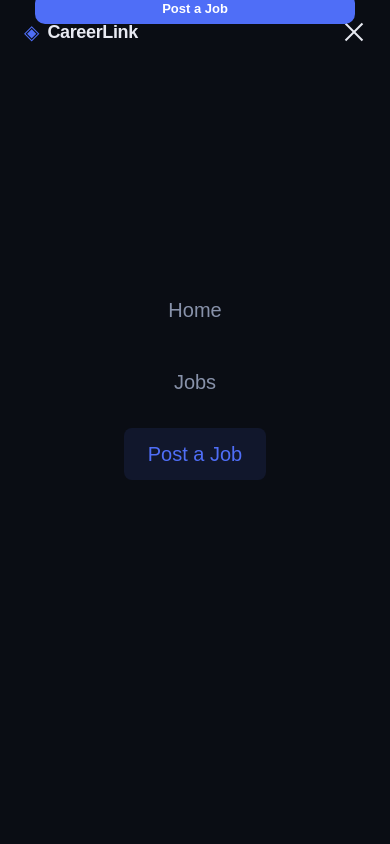
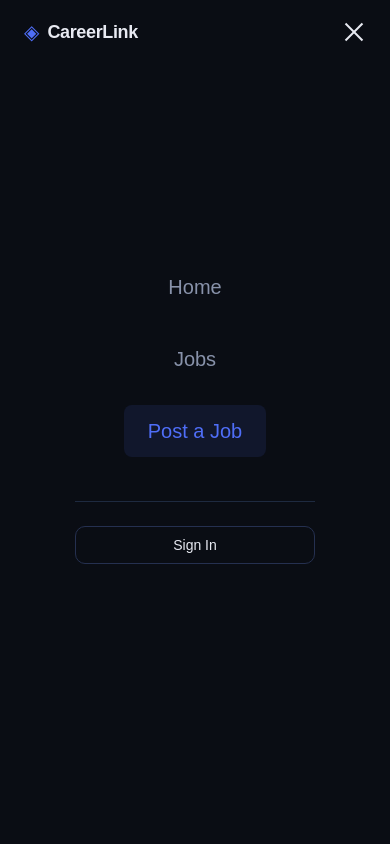
Before and after one commit to choudhary-gourav/CareerLink, a React (Create React App) app in the folder careerlink/: page /job-posters in a window 390 px wide. Both pictures are taken after a click on the button "Toggle navigation menu". Shown: the top 844 px of the page. Built offline with nearby package versions, Linux system fonts and the light colour scheme; no server answers.

Commit message:
logout on mobile

```diff
--- a/careerlink/src/components/Navbar.css
+++ b/careerlink/src/components/Navbar.css
@@ -93,6 +93,11 @@
 }
 
 
+/* Mobile actions hidden on desktop */
+.navbar-mobile-actions {
+  display: none;
+}
+
 @media (max-width: 768px) {
   .navbar-inner {
     justify-content: space-between;
@@ -102,14 +107,15 @@
     display: flex;
   }
 
-  .navbar-links,
-  .navbar-actions {
+  .navbar-links {
     display: none;
   }
 
+  .navbar-actions {
+    display: none !important; /* Hide desktop actions on mobile */
+  }
 
-  .navbar-links.show,
-  .navbar-actions.show {
+  .navbar-links.show {
     display: flex;
   }
 
@@ -125,29 +131,18 @@
     align-items: center;
     gap: 20px;
     z-index: 100;
-    padding-bottom: 80px;
+    padding-bottom: 20px;
   }
 
-  .navbar-actions {
-    position: fixed;
-    bottom: 40px;
-    left: 50%;
-    transform: translateX(-50%);
-    z-index: 101;
-    width: calc(100% - 48px);
-    max-width: 320px;
+  .navbar-mobile-actions {
+    display: flex;
     flex-direction: column;
     gap: 12px;
-  }
-
-  .navbar-actions button,
-  .navbar-actions a {
     width: 100%;
-  }
-
-  .navbar-actions button {
-    width: 100% !important;
-    text-align: center;
+    max-width: 240px;
+    margin-top: 24px;
+    padding-top: 24px;
+    border-top: 1px solid var(--border);
   }
 
   .nav-link {
--- a/careerlink/src/components/Navbar.js
+++ b/careerlink/src/components/Navbar.js
@@ -44,9 +44,32 @@ export default function Navbar({ variant = 'default' }) {
               {l.label}
             </Link>
           ))}
+          {/* Mobile actions rendered directly inside the navigation container */}
+          <div className="navbar-mobile-actions">
+            {isAuthenticated ? (
+              <button
+                className="btn-outline"
+                style={{ fontSize: 14, padding: '10px 20px', width: '100%' }}
+                onClick={() => {
+                  setMobileMenuOpen(false);
+                  logout();
+                  window.location.href = '/login';
+                }}
+              >
+                Logout
+              </button>
+            ) : (
+              <Link to="/login" onClick={() => setMobileMenuOpen(false)} style={{ width: '100%' }}>
+                <button className="btn-outline" style={{ fontSize: 14, padding: '10px 20px', width: '100%' }}>
+                  Sign In
+                </button>
+              </Link>
+            )}
+          </div>
         </div>
 
-        <div className={`navbar-actions ${mobileMenuOpen ? 'show' : ''}`}>
+        {/* Desktop actions (hidden on mobile via CSS) */}
+        <div className="navbar-actions">
           {isAuthenticated ? (
             <button
               className="btn-outline"
@@ -59,13 +82,13 @@ export default function Navbar({ variant = 'default' }) {
               Logout
             </button>
           ) : (
-            <Link to="/login" onClick={() => setMobileMenuOpen(false)}>
+            <Link to="/login">
               <button className="btn-outline" style={{ fontSize: 13, padding: '8px 18px' }}>
                 Sign In
               </button>
             </Link>
           )}
-          <Link to="/job-posters" onClick={() => setMobileMenuOpen(false)}>
+          <Link to="/job-posters">
             <button className="btn-primary" style={{ fontSize: 13, padding: '8px 18px' }}>
               Post a Job
             </button>
```
